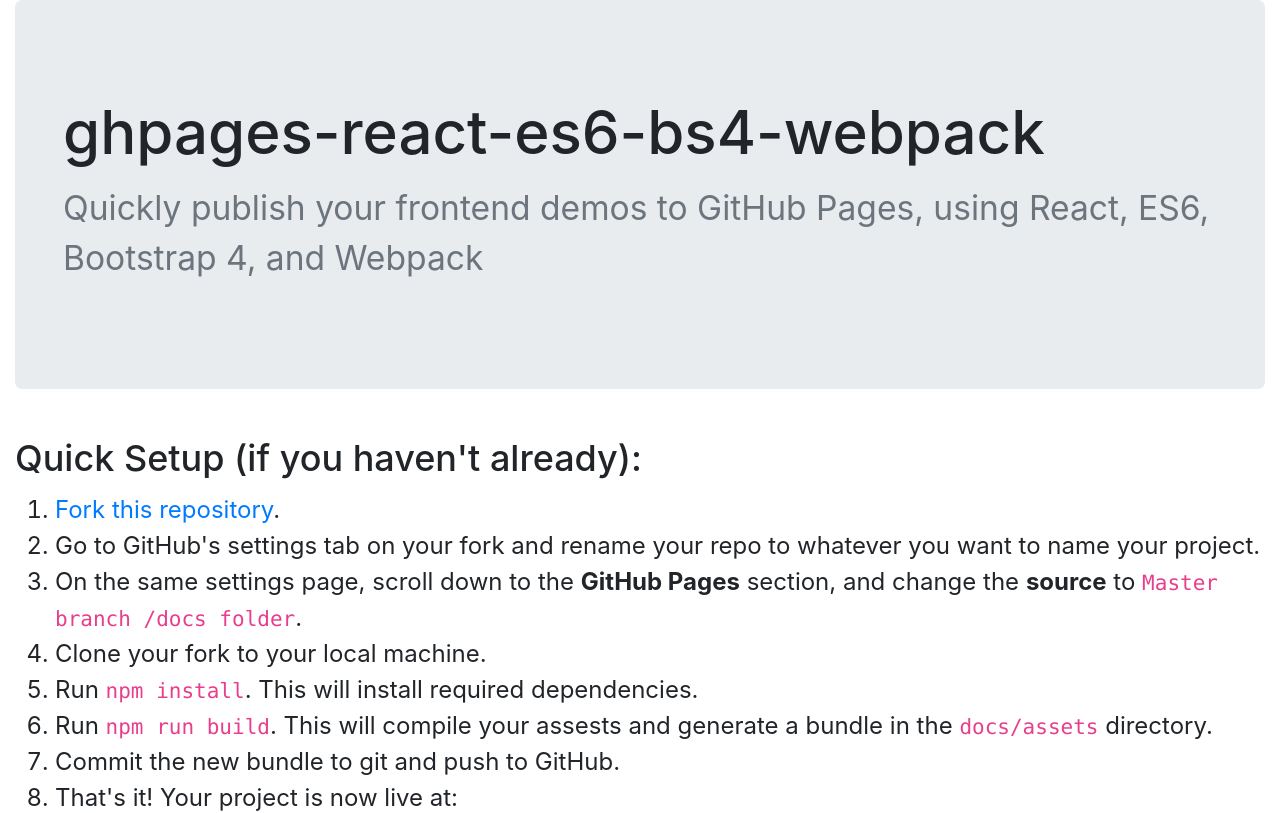
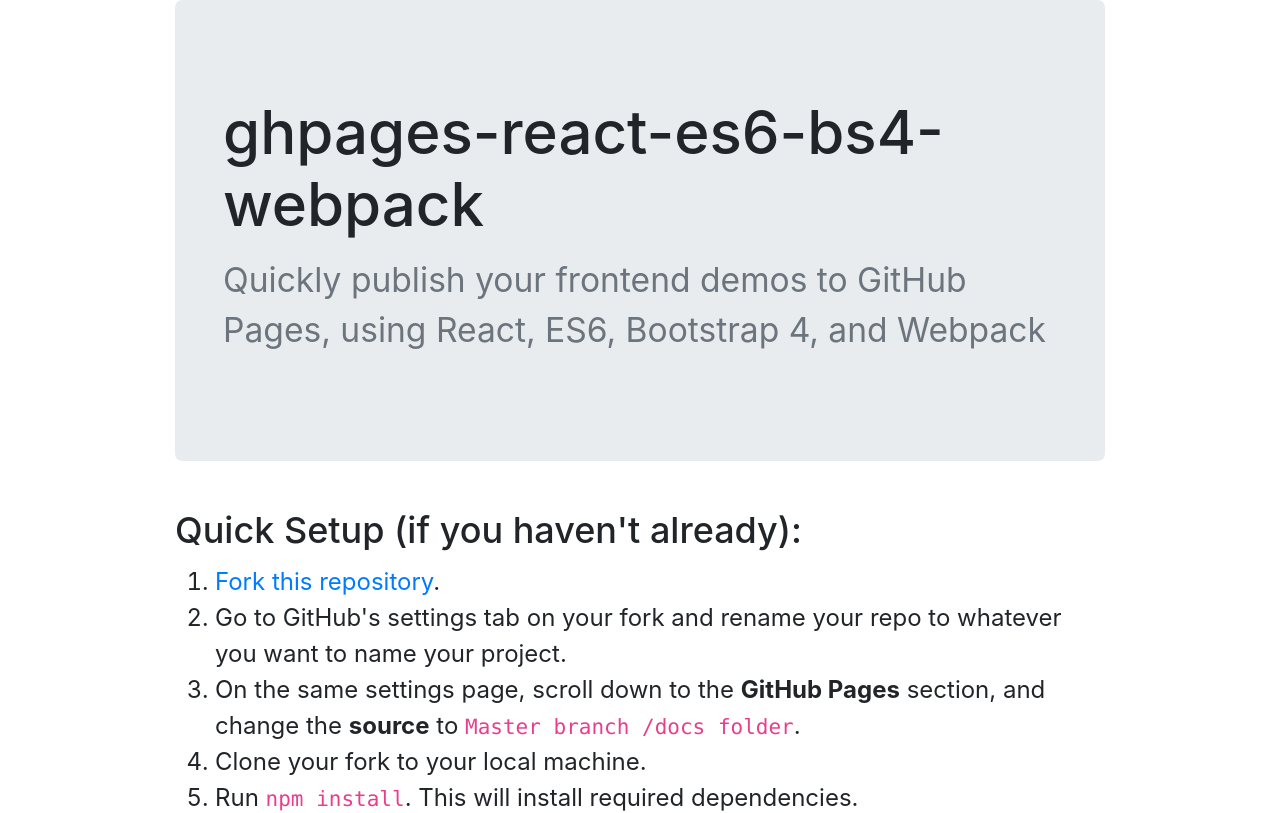
Before and after one commit to kvsm/ghpages-react-es6-bs4-webpack, a React app: page / in a window 1280 px wide. Shown: the top 813 px of the page. Built offline with nearby package versions, Linux system fonts and the light colour scheme; the HTML template or start-up script is replaced by a standard one.

Commit message:
Fixed typo

```diff
--- a/src/App.jsx
+++ b/src/App.jsx
@@ -4,7 +4,7 @@
 class App extends React.Component {
   render () {
     return (
-      <div className="container-fluid" style={{"maxWzidth": "960px"}}>
+      <div className="container-fluid" style={{"maxWidth": "960px"}}>
         <div className="jumbotron">
           <h1 className="text-xs-center">ghpages-react-es6-bs4-webpack</h1>
           <h3 className="text-xs-center"><small className="text-muted">Quickly publish your frontend demos to GitHub Pages, using React, ES6, Bootstrap 4, and Webpack</small></h3>
```
